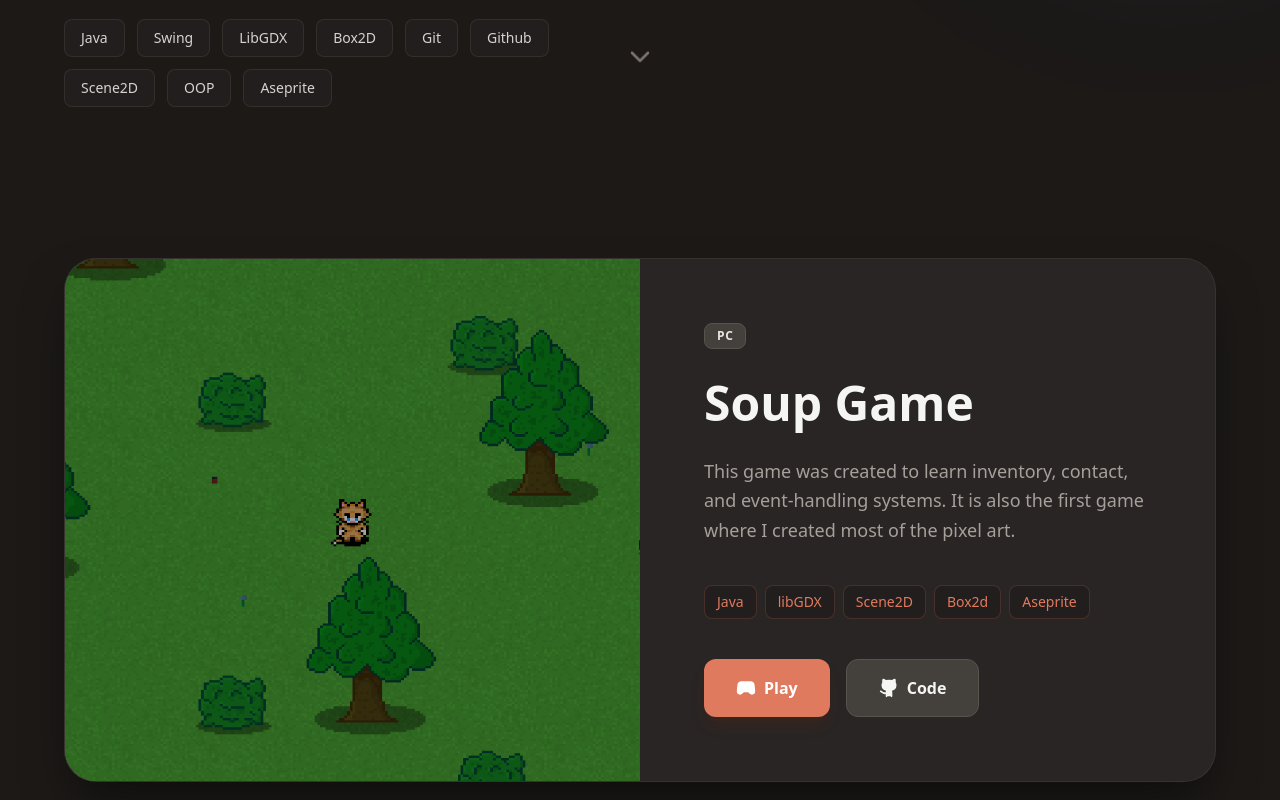
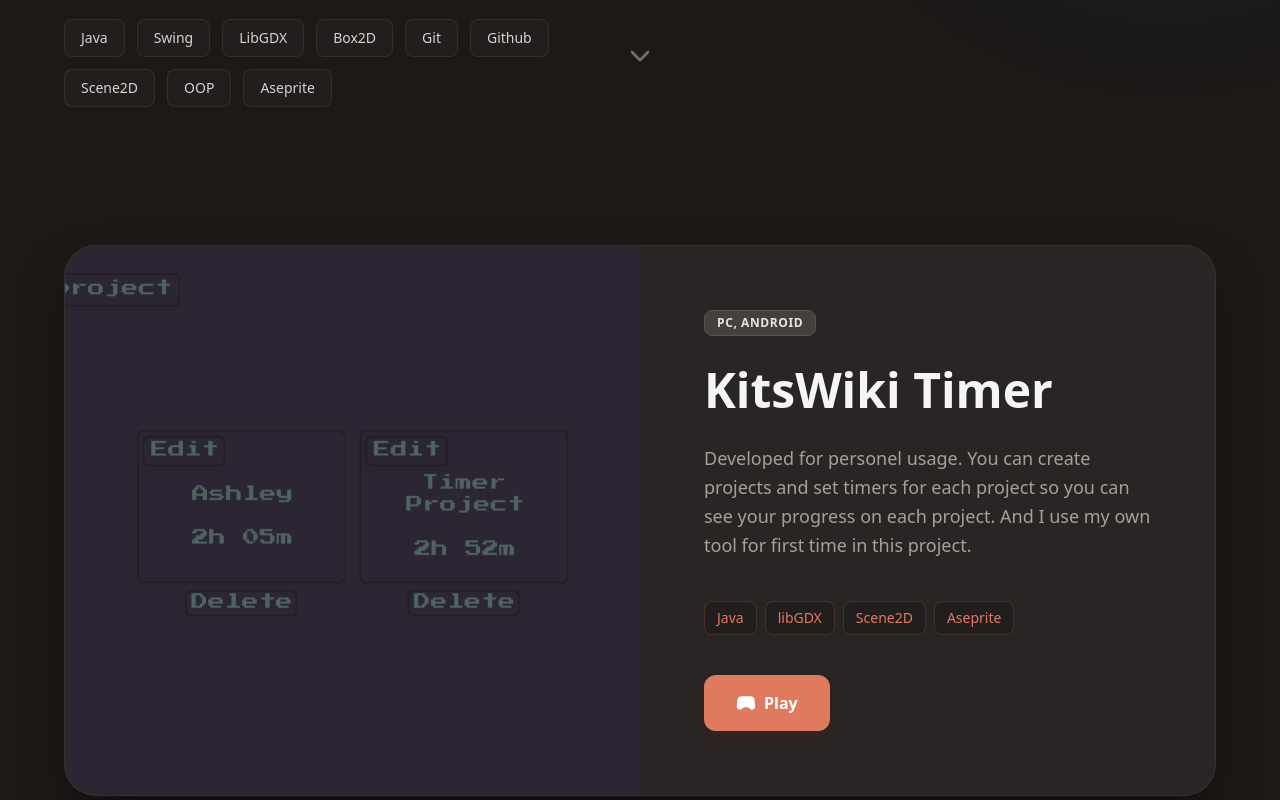
Before and after one commit to ProGencel/ProGencel.github.io, a React (Vite) app: page / in a window 1280 px wide. Shown: the part 680-1480 px from the top of the page. Built offline with nearby package versions, Linux system fonts and the light colour scheme.

Commit message:
Added KitsWiki Timer

```diff
--- a/src/data.js
+++ b/src/data.js
@@ -4,6 +4,7 @@ import potatoImg from './assets/images/PotatoChaos.png'
 import maskImg from './assets/images/ElementsOfMasks.png'
 import eventPng from './assets/images/EventApp.png'
 import SoupPng from './assets/images/Soup.png'
+import TimerPng from './assets/images/KitsWikiTimer.png'
 
 export const games = [
   {
@@ -82,5 +83,17 @@ export const games = [
       itch: "https://progencel.itch.io/soup-game",
       github: "https://github.com/ProGencel/Soup-Game"
     }
+  },
+    {
+    id: "project6",
+    title: "KitsWiki Timer",
+    shortDesc: "Developed for personel usage. You can create projects and set timers for each project so you can see your progress on each project. And I use my own tool for first time in this project.",
+    coverImage: TimerPng,
+    platform: "PC, Android",
+    techStack: ["Java","libGDX","Scene2D","Aseprite"],
+    themeColor: "from-stone-50 to-purple-500/10",
+    links: {
+      itch: "https://progencel.itch.io/kitswikitimer",
+    }
   }
 ];
```
Also changed, not shown: src/assets/images/KitsWikiTimer.png (added).
